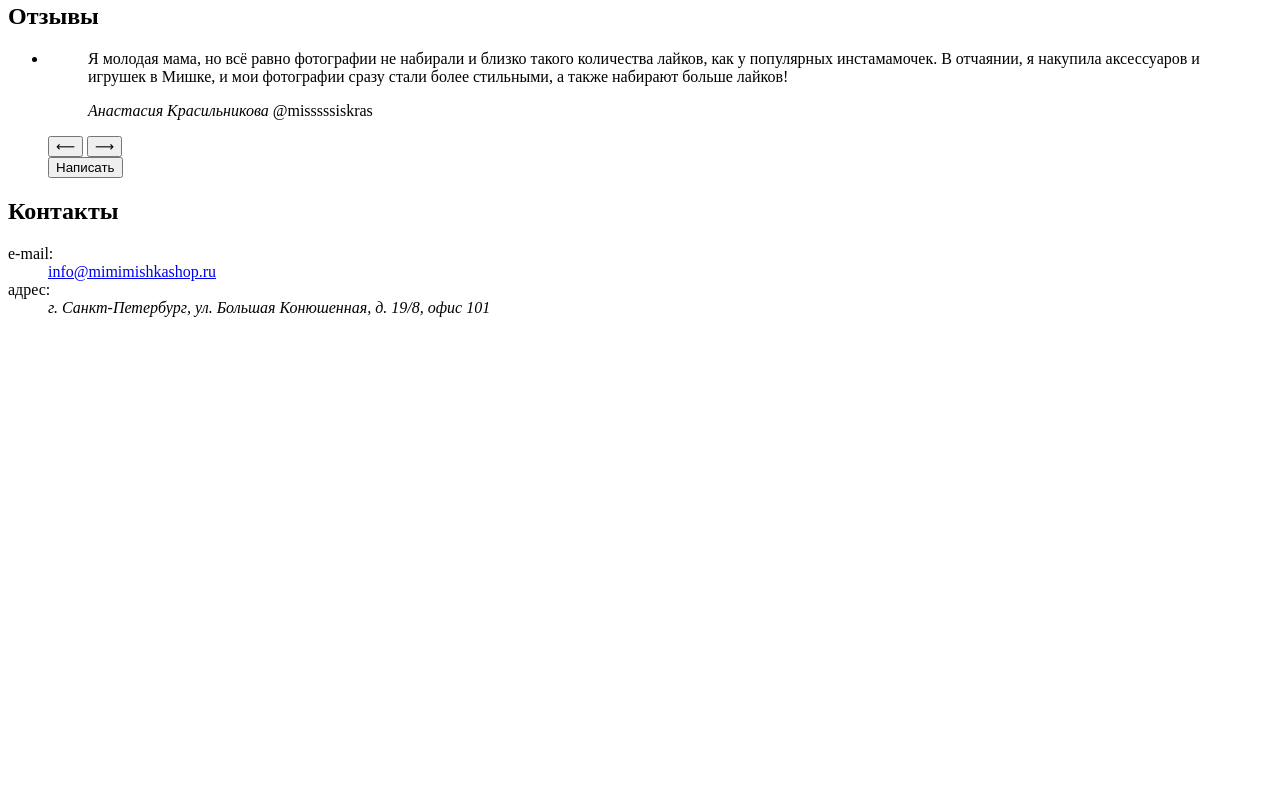
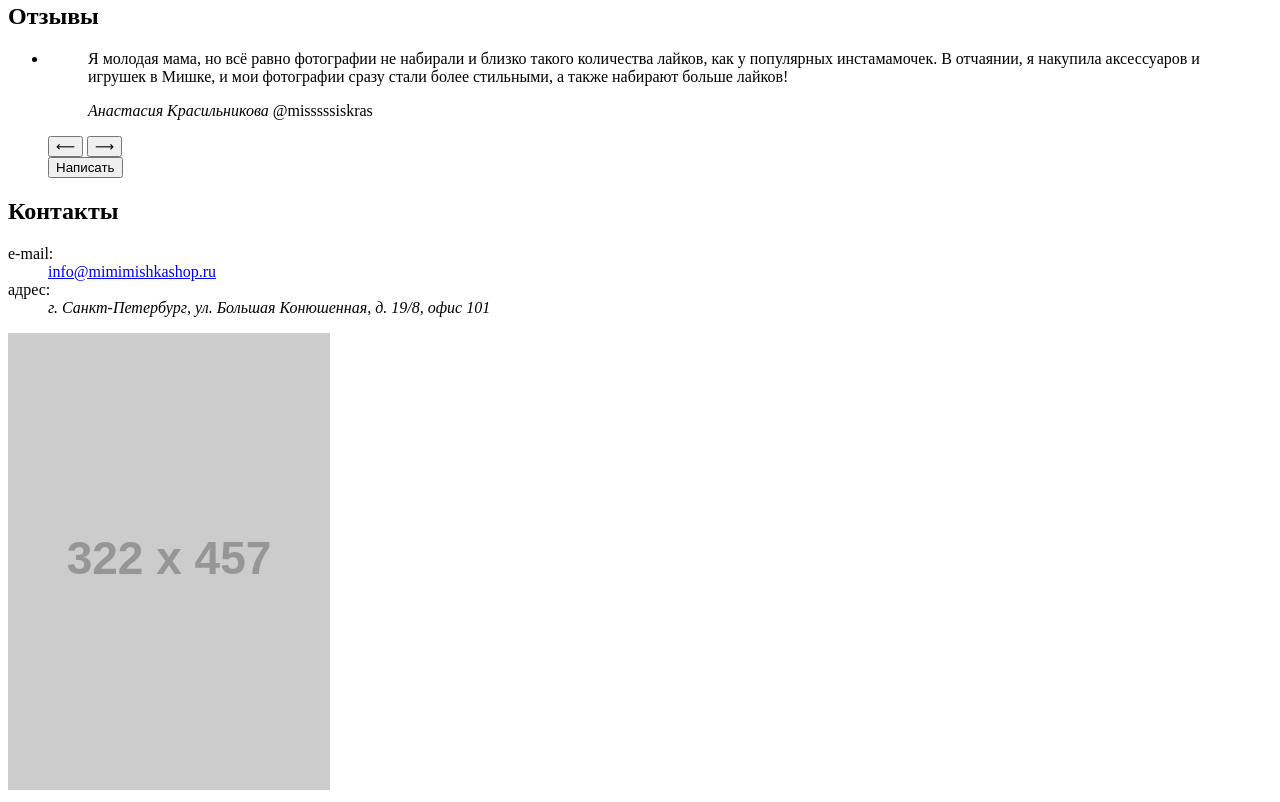
Before and after one commit to vinoven/1391715-mishka-20, a plain HTML site: page source/index.html in a window 1280 px wide. Shown: the part 1043-1845 px from the top of the page. Before the commit the page ends 1376 px from the top, so only its background shows below. Drawn offline with Linux system fonts and the light colour scheme; placeholder pictures from the web are drawn by us.

Commit message:
Добавляет изображение карты в блок контактов

```diff
--- a/source/index.html
+++ b/source/index.html
@@ -90,6 +90,9 @@
           <address>г. Санкт-Петербург, ул. Большая Конюшенная, д. 19/8, офис 101</address>
         </dd>
       </dl>
+      <a href="#" class="contacts__map">
+        <img src="https://via.placeholder.com/322x457" alt="Адрес магазина: г. Санкт-Петербург, ул. Большая Конюшенная, д. 19/8, офис 101">
+      </a>
     </section>
     <section class="feedback"></section>
   </main>
```
